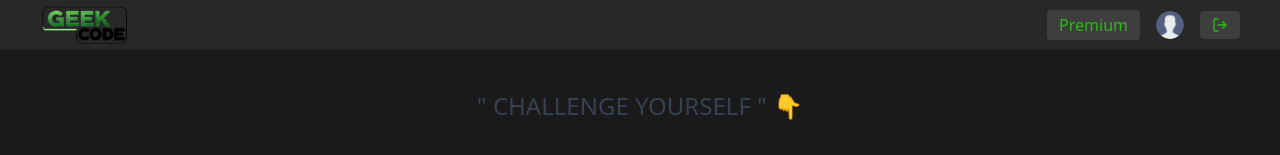
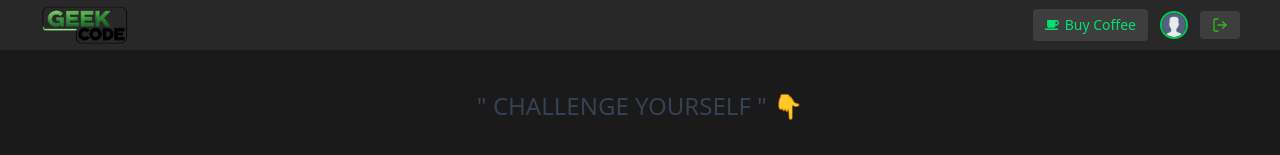
Before and after one commit to prakhar-srivastavaa/GeekCode, a Next.js app: page / in a window 1280 px wide. Shown: the top 155 px of the page. Built offline with nearby package versions, Linux system fonts and the light colour scheme; no server answers; sample sign-in values are in the browser's storage.

Commit message:
feat: integrate Buy Coffee and Profile modals in Topbar

```diff
--- a/src/Components/Topbar/Topbar.tsx
+++ b/src/Components/Topbar/Topbar.tsx
@@ -1,16 +1,18 @@
 import { auth } from '@/firebase/firebase';
 import Link from 'next/link';
-import React from 'react';
+import React, { useState, useEffect } from 'react';
 import { useAuthState } from 'react-firebase-hooks/auth';
 import Logout from '../Buttons/Logout';
 import { useSetRecoilState } from 'recoil';
 import { authModalState } from '@/atoms/authModalAtom';
 import Image from 'next/image';
 import { problems } from '../../mockProblems/problems';
-import { FaChevronLeft, FaChevronRight } from 'react-icons/fa';
+import { FaChevronLeft, FaChevronRight, FaCoffee } from 'react-icons/fa';
 import { BsList } from 'react-icons/bs';
 import Timer from '../Timer/Timer';
 import { useRouter } from 'next/router';
+import BuyCoffeeModal from '../Modals/BuyCoffeeModal';
+import ProfileModal from '../Modals/ProfileModal';
 
 type TopbarProps = {
     problemPage?: boolean;
@@ -20,6 +22,22 @@ const Topbar:React.FC<TopbarProps> = ({problemPage}) => {
     const [user] = useAuthState(auth);
     const setAuthModalState = useSetRecoilState(authModalState);
     const router = useRouter();
+    const [isCoffeeModalOpen, setIsCoffeeModalOpen] = useState(false);
+    const [isProfileModalOpen, setIsProfileModalOpen] = useState(false);
+    const [profilePicture, setProfilePicture] = useState('/avatar.png');
+
+    // Load profile picture from localStorage
+    useEffect(() => {
+        if (user) {
+            const savedProfile = localStorage.getItem(`profile_${user.uid}`);
+            if (savedProfile) {
+                const profile = JSON.parse(savedProfile);
+                if (profile.profilePicture) {
+                    setProfilePicture(profile.profilePicture);
+                }
+            }
+        }
+    }, [user, isProfileModalOpen]);
 
     const handleProblemChange = (isForward: boolean) => {
         const { order } = problems.find((problem) => problem.id === router.query.pid)!;
@@ -64,17 +82,14 @@ const Topbar:React.FC<TopbarProps> = ({problemPage}) => {
                     </div>
                 )}
 
-                <div className='flex items-center space-x-4 justify-end w-[180px]'>
-                    <div>
-                        <a
-                            href="https://github.com/prakhar-srivastavaa"
-                            target='_blank'
-                            rel="noreferrer"
-                            className='bg-dark-fill-3 py-1 px-3 cursor-pointer rounded text-brand-orange hover:bg-dark-fill-2'
-                        >
-                            Premium
-                        </a>
-                    </div>
+                <div className='flex items-center space-x-3 justify-end'>
+                    <button
+                        onClick={() => setIsCoffeeModalOpen(true)}
+                        className='bg-dark-fill-3 py-1.5 px-3 cursor-pointer rounded text-green-400 hover:bg-dark-fill-2 flex items-center gap-1.5 transition-colors text-sm whitespace-nowrap'
+                    >
+                        <FaCoffee className='text-sm' />
+                        <span className='hidden sm:inline'>Buy Coffee</span>
+                    </button>
                         {!user &&(
                             <Link href="/auth" onClick={()=> setAuthModalState((prev) => ({...prev, isOpen: true,type: "login"}))}>
                                 <button className="btn btn-sm btn-ghost bg-green-800 hover:bg-green-700 text-white transition duration-300 ease-in-out">
@@ -84,12 +99,20 @@ const Topbar:React.FC<TopbarProps> = ({problemPage}) => {
                         )}
                         {problemPage && <Timer/>}
                         {user &&(
-                            <div className='cursor-pointer group relative'>
-                                <Image src="/avatar.png" alt="user profile img" height={500} width={500} className="max-w-7 rounded-full"/>
-                                <div className='absolute top-10 left-2/4 -translate-x-2/4 mx-auto bg-dark-layer-1 text-brand-orange py-1 px-2 rounded shadow-lg
+                            <div
+                                className='cursor-pointer group relative'
+                                onClick={() => setIsProfileModalOpen(true)}
+                            >
+                                <img
+                                    src={profilePicture}
+                                    alt="user profile img"
+                                    className="w-7 h-7 rounded-full object-cover border-2 border-green-500 hover:border-green-400 transition-colors"
+                                />
+                                <div className='absolute top-10 left-2/4 -translate-x-2/4 mx-auto bg-dark-layer-1 text-green-400 py-1 px-2 rounded shadow-lg
                                 z-40 group-hover:scale-100 scale-0
-                                transition-all duration-300 ease-in-out'>
-                                    <p className='text-sm'>{user.email}</p>
+                                transition-all duration-300 ease-in-out whitespace-nowrap'>
+                                    <p className='text-sm'>Edit Profile</p>
+                                    <p className='text-xs text-gray-400'>{user.email}</p>
                                 </div>
                             </div>
                         )}
@@ -98,6 +121,18 @@ const Topbar:React.FC<TopbarProps> = ({problemPage}) => {
                 </div>
             </div>
         </nav>
+
+        {/* Buy Coffee Modal */}
+        <BuyCoffeeModal
+            isOpen={isCoffeeModalOpen}
+            onClose={() => setIsCoffeeModalOpen(false)}
+        />
+
+        {/* Profile Modal */}
+        <ProfileModal
+            isOpen={isProfileModalOpen}
+            onClose={() => setIsProfileModalOpen(false)}
+        />
     </div>
 }
 export default Topbar;
```
